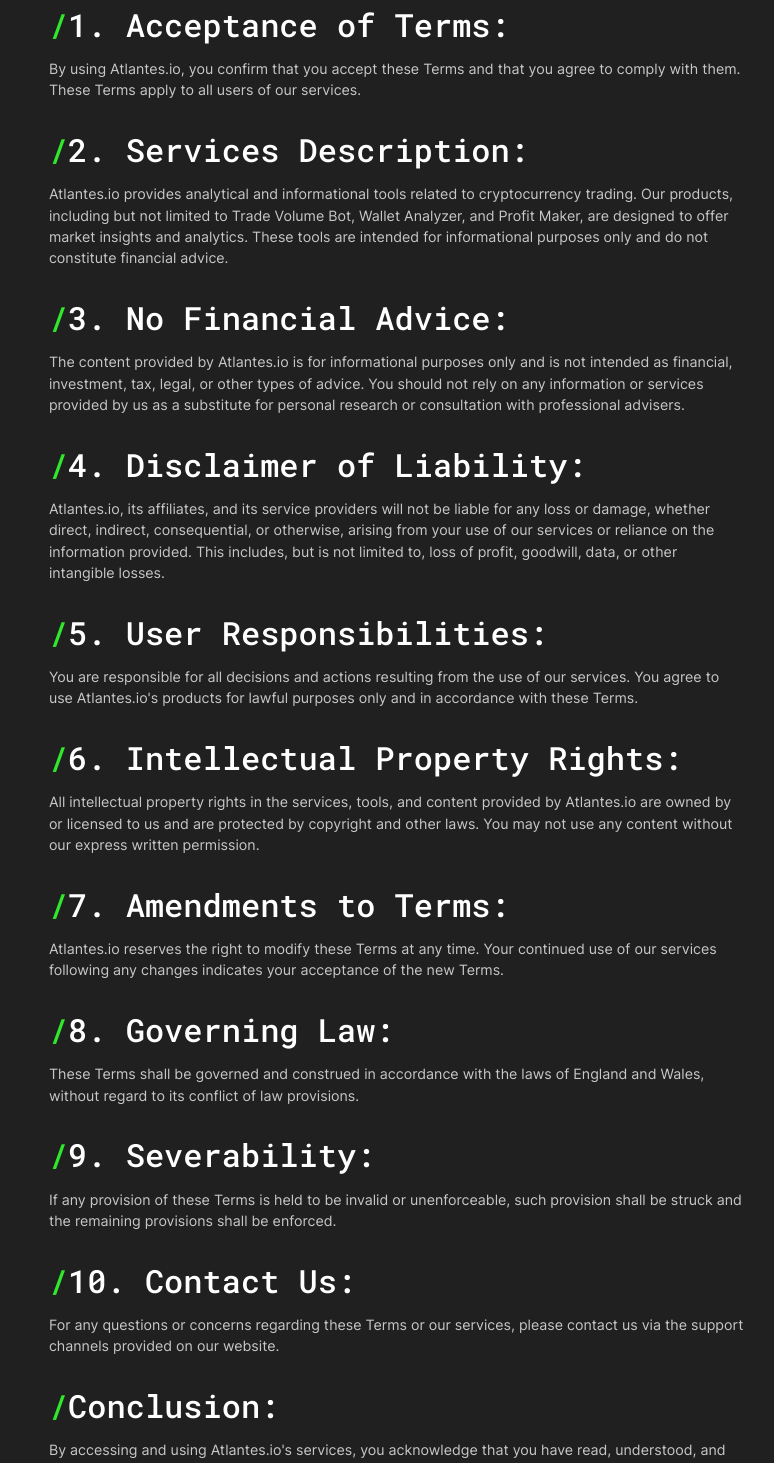
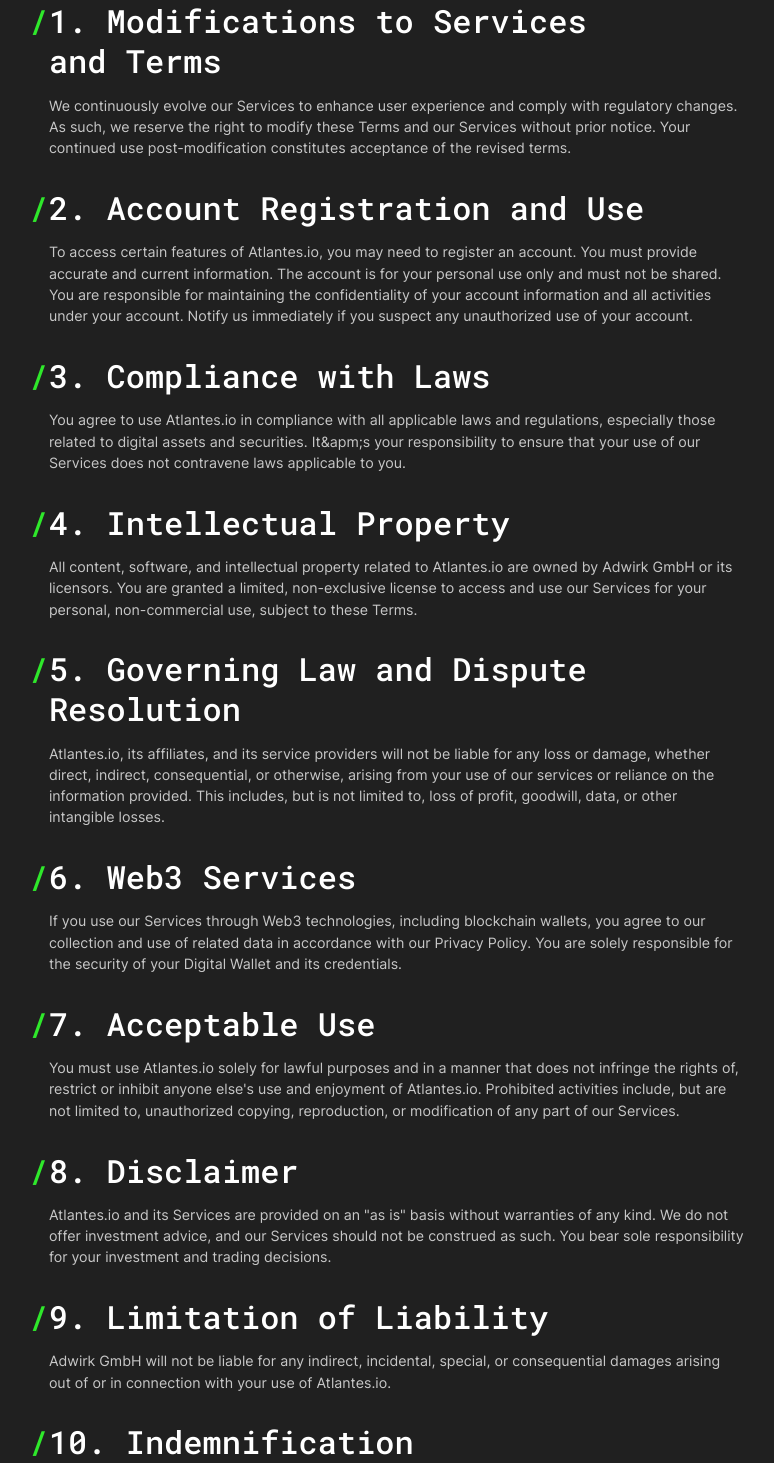
Before and after one commit to nigel-riss/trade-tracker-landing, a Next.js app: page /terms in a window 1280 px wide. Shown: the part 1020-2483 px from the top of the page, without its empty margins (72-846 px from the left). Built offline with nearby package versions, Linux system fonts and the light colour scheme.

Commit message:
feat: update ToS

```diff
--- a/src/pages/terms/index.tsx
+++ b/src/pages/terms/index.tsx
@@ -10,66 +10,77 @@ export default function Terms() {
     <main>
       <SimpleHeader
         title="Terms of&nbsp;Service"
+        subtitle="Last updated: January 2, 2024"
       />
       <PolicySection>
-        <h2>Introduction:</h2>
         <p>
-          Welcome to Atlantes.io. By accessing or using our products and services, you agree to be bound by the following terms and conditions (the &quot;Terms&quot;). Please read them carefully. If you do not agree to these Terms, you must not use our services.
+          <b>Welcome to Atlantes.io</b>
+          , operated by Adwirk GmbH (&quot;we&quot;, &quot;us&quot;, &quot;our&quot;), with our registered office at&nbsp;Haunstetter Str. 112, 86161 Augsburg, Germany, Company ID - HRB 251372, VAT - DE327156808. Atlantes.io provides services and products related to analytics and copy trading in blockchain environments (&quot;Services&quot;). By accessing or using our Services, you agree to these Terms of Use (&quot;Terms&quot;), our Privacy Policy, and any other guidelines, rules, or policies to our,  incorporated herein by&nbsp;reference
+        </p>
+        <h2>1. Modifications to Services and&nbsp;Terms</h2>
+        <p>
+          We continuously evolve our Services to enhance user experience and comply with regulatory changes. As such, we reserve the right to modify these Terms and our Services without prior notice. Your continued use post-modification constitutes acceptance of the revised terms.
         </p>
 
-        <h2>1. Acceptance of Terms:</h2>
+        <h2>2. Account Registration and Use</h2>
         <p>
-          By using Atlantes.io, you confirm that you accept these Terms and that you agree to comply with them. These Terms apply to all users of our services.
+          To access certain features of Atlantes.io, you may need to register an account. You must provide accurate and current information. The account is for your personal use only and must not be shared. You are responsible for maintaining the confidentiality of your account information and all activities under your account. Notify us immediately if you suspect any unauthorized use of your account.
         </p>
 
-        <h2>2. Services Description:</h2>
+        <h2>3. Compliance with Laws</h2>
         <p>
-          Atlantes.io provides analytical and informational tools related to cryptocurrency trading. Our products, including but not limited to Trade Volume Bot, Wallet Analyzer, and Profit Maker, are designed to offer market insights and analytics. These tools are intended for informational purposes only and do not constitute financial advice.
+          You agree to use Atlantes.io in compliance with all applicable laws and regulations, especially those related to digital assets and securities. It&apm;s your responsibility to ensure that your use of our Services does not contravene laws applicable to you.
         </p>
 
-        <h2>3. No Financial Advice:</h2>
+        <h2>4. Intellectual Property</h2>
         <p>
-          The content provided by Atlantes.io is for informational purposes only and is not intended as financial, investment, tax, legal, or other types of advice. You should not rely on any information or services provided by us as a substitute for personal research or consultation with professional advisers.
+          All content, software, and intellectual property related to Atlantes.io are owned by Adwirk GmbH or its licensors. You are granted a limited, non-exclusive license to access and use our Services for your personal, non-commercial use, subject to these Terms.
         </p>
 
-        <h2>4. Disclaimer of Liability:</h2>
+        <h2>5. Governing Law and Dispute Resolution</h2>
         <p>
           Atlantes.io, its affiliates, and its service providers will not be liable for any loss or damage, whether direct, indirect, consequential, or otherwise, arising from your use of our services or reliance on the information provided. This includes, but is not limited to, loss of profit, goodwill, data, or other intangible losses.
         </p>
 
-        <h2>5. User Responsibilities:</h2>
+        <h2>6. Web3 Services</h2>
         <p>
-          You are responsible for all decisions and actions resulting from the use of our services. You agree to use Atlantes.io&apos;s products for lawful purposes only and in accordance with these Terms.
+          If you use our Services through Web3 technologies, including blockchain wallets, you agree to our collection and use of related data in accordance with our Privacy Policy. You are solely responsible for the security of your Digital Wallet and its credentials.
         </p>
 
-        <h2>6. Intellectual Property Rights:</h2>
+        <h2>7. Acceptable Use</h2>
         <p>
-          All intellectual property rights in the services, tools, and content provided by Atlantes.io are owned by or licensed to us and are protected by copyright and other laws. You may not use any content without our express written permission.
+          You must use Atlantes.io solely for lawful purposes and in a manner that does not infringe the rights of, restrict or inhibit anyone else's use and enjoyment of Atlantes.io. Prohibited activities include, but are not limited to, unauthorized copying, reproduction, or modification of any part of our Services.
         </p>
 
-        <h2>7. Amendments to Terms:</h2>
+        <h2>8. Disclaimer</h2>
         <p>
-          Atlantes.io reserves the right to modify these Terms at any time. Your continued use of our services following any changes indicates your acceptance of the new Terms.
+          Atlantes.io and its Services are provided on an &quot;as is&quot; basis without warranties of any kind. We do not offer investment advice, and our Services should not be construed as such. You bear sole responsibility for your investment and trading decisions.
         </p>
 
-        <h2>8. Governing Law:</h2>
+        <h2>9. Limitation of Liability</h2>
         <p>
-          These Terms shall be governed and construed in accordance with the laws of England and Wales, without regard to its conflict of law provisions.
+          Adwirk GmbH will not be liable for any indirect, incidental, special, or consequential damages arising out of or in connection with your use of Atlantes.io.
         </p>
 
-        <h2>9. Severability:</h2>
+        <h2>10. Indemnification</h2>
         <p>
-          If any provision of these Terms is held to be invalid or unenforceable, such provision shall be struck and the remaining provisions shall be enforced.
+          You agree to indemnify Adwirk GmbH against any claims, damages, or costs arising from your use of Atlantes.io in violation of these Terms.
         </p>
 
-        <h2>10. Contact Us:</h2>
+        <h2>11. Termination</h2>
         <p>
-          For any questions or concerns regarding these Terms or our services, please contact us via the support channels provided on our website.
+          We may terminate or suspend your access to Atlantes.io at any time, without notice, for any reason, including violation of these Terms.
         </p>
 
-        <h2>Conclusion:</h2>
+        <h2>12. Miscellaneous</h2>
         <p>
-          By accessing and using Atlantes.io&apos;s services, you acknowledge that you have read, understood, and agreed to be bound by these Terms of Use.
+          These Terms constitute the entire agreement between you and Adwirk GmbH regarding your use of Atlantes.io. If any part of these Terms is found to be unenforceable, the remaining terms will remain in effect.
+        </p>
+
+        <h2>Contact Us</h2>
+        <p>
+          For any questions regarding these Terms, please contact us at&nbsp;
+          <a href="mailto:support@atlantes.io">support@atlantes.io</a>
         </p>
       </PolicySection>
       <JoinUsSection />
--- a/src/styles/PolicySection.module.scss
+++ b/src/styles/PolicySection.module.scss
@@ -23,6 +23,9 @@
   }
 
   h2 {
+    // positioning
+    position: relative;
+
     // box model
     margin-top: 2rem;
     margin-bottom: 1rem;
@@ -42,6 +45,12 @@
 
     // typography
     color: rgb(var(--green));
+
+    @include atDesktopS {
+      // positioning
+      position: absolute;
+      left: -0.625em;
+    }
   }
 
   p {
```
